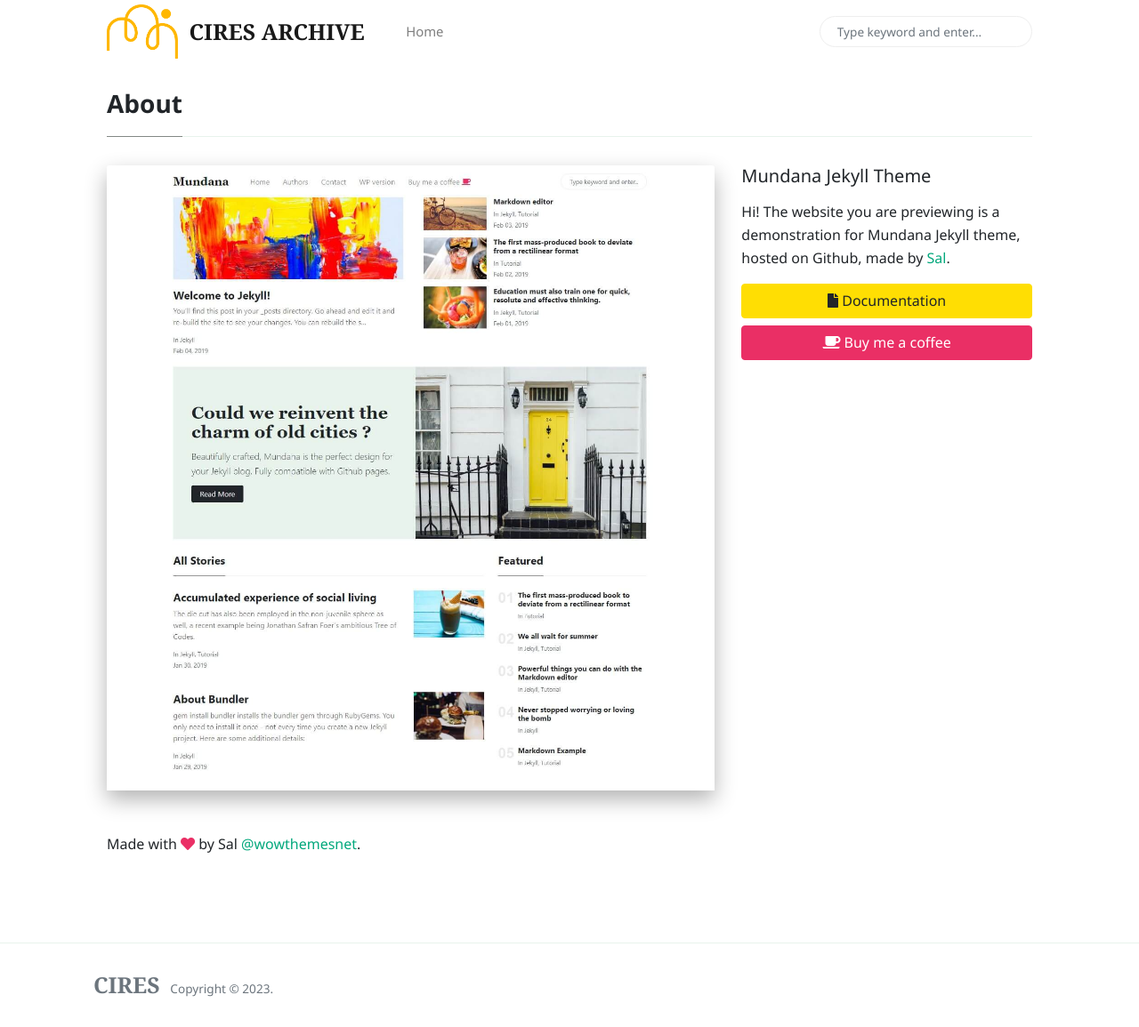
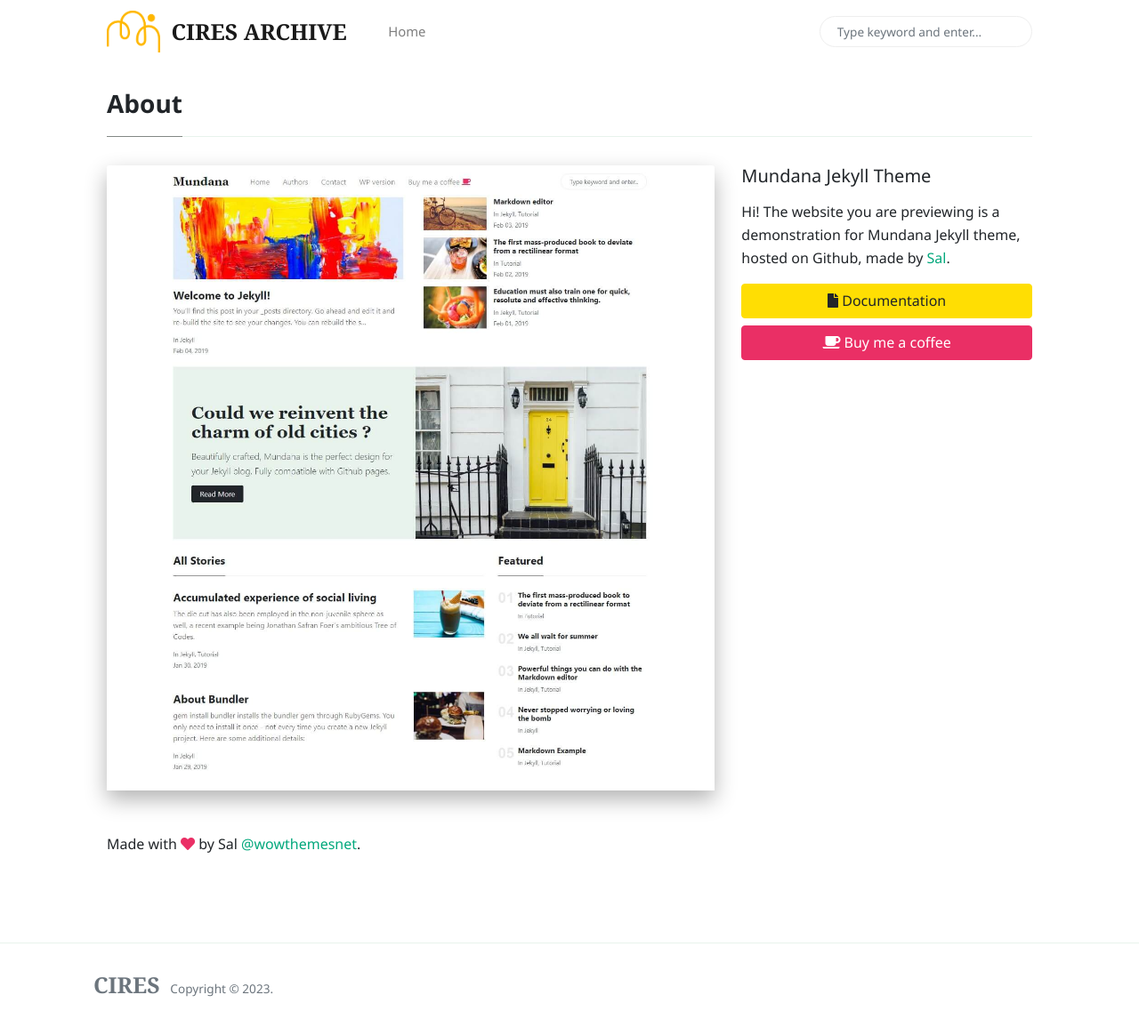
Before and after one commit to CIRES-Archive/CIRES-Archive.github.io, a Jekyll site: the page built from _pages/about.md, in a window 1280 px wide and 1155 px high. Shown: the whole window at 89% size. Built offline with Jekyll 4.4.1, drawn with Linux system fonts in a browser that asks for light colours; nearby versions of some CDN libraries; comment, search, counter and statistics services are not loaded.

Commit message:
initialization

```diff
--- a/_layouts/default.html
+++ b/_layouts/default.html
@@ -38,7 +38,7 @@
     <!-- Navbar -->
     <nav id="MagicMenu" class="topnav navbar navbar-expand-lg navbar-light bg-white fixed-top">
     <div class="container">
-        <a href="https://cires.org.au/" target="_blank" rel="noopener noreferrer"> <img><img src="../assets/images/cires-logo.png" alt="cires" width="80"> </a> &nbsp &nbsp
+        <a href="https://cires.org.au/" target="_blank" rel="noopener noreferrer"> <img><img src="../assets/images/cires-logo.png" alt="cires" width="60"> </a> &nbsp &nbsp
         <a class="navbar-brand" href="{{ site.baseurl }}/index.html"><strong>{{site.name}}</strong></a>
         <button class="navbar-toggler collapsed" type="button" data-toggle="collapse" data-target="#navbarColor02" aria-controls="navbarColor02" aria-expanded="false" aria-label="Toggle navigation">
         <span class="navbar-toggler-icon"></span>
```
Also changed, not shown: assets/images/archive.jpg.
